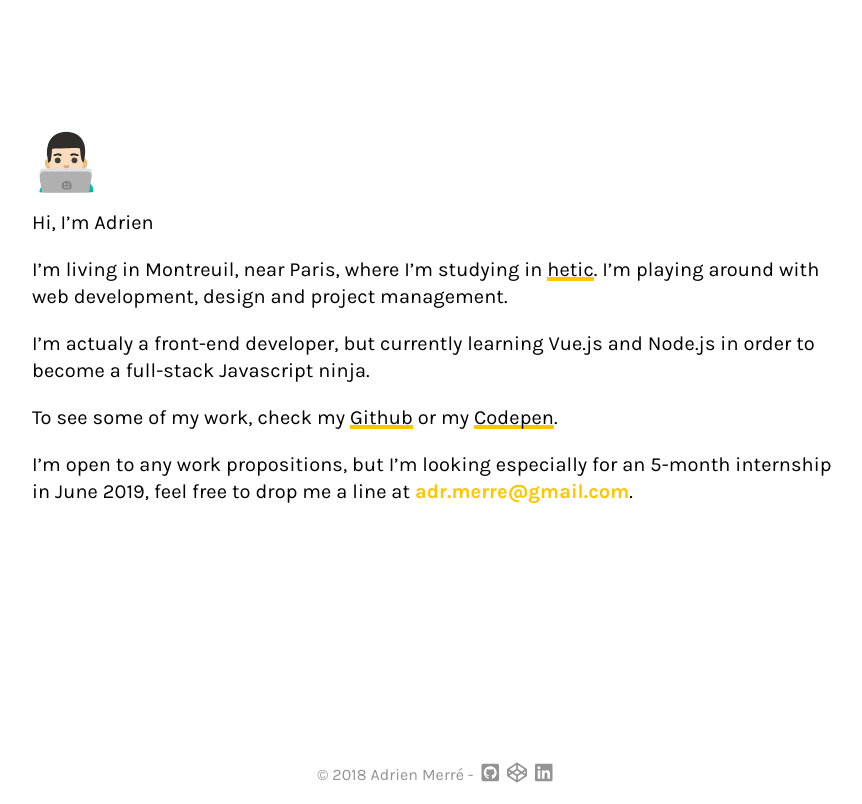
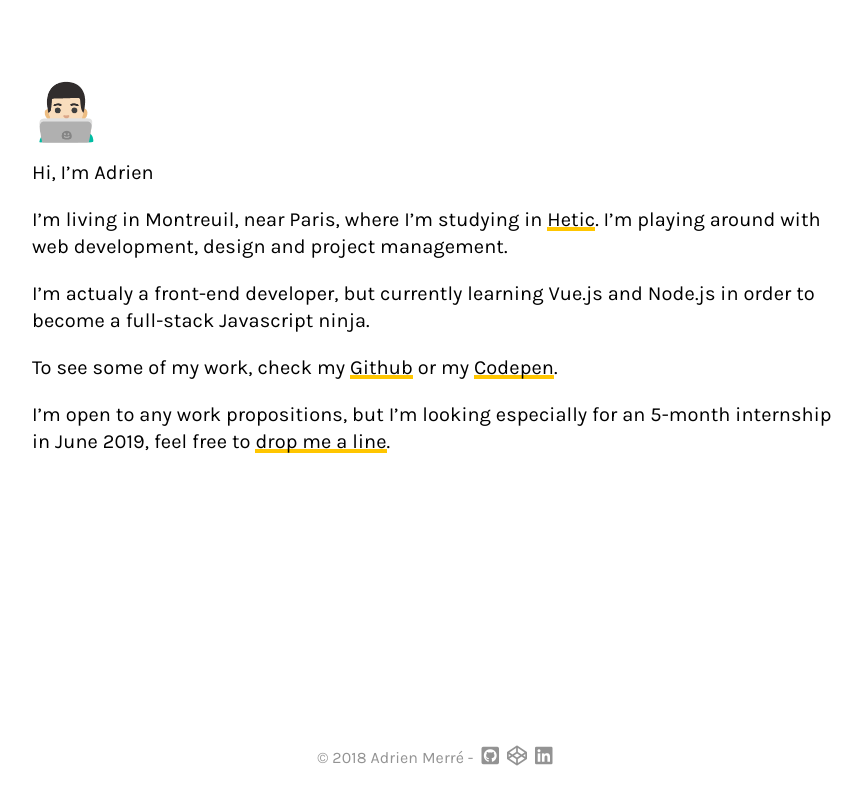
Before and after one commit to amerre/OUTDATED-Personal_website, a Vue app: page / in a window 1280 px wide. Shown: the whole page, without its empty margins (203-1065 px from the left). Built offline with nearby package versions, Linux system fonts and the light colour scheme.

Commit message:
🎨 Styling web version

```diff
--- a/src/App.vue
+++ b/src/App.vue
@@ -1,7 +1,7 @@
 <template>
-  <div id="app">
-    <TextBloc/>
-    <Footer/>
+  <div class="wrapper">
+    <appTextBloc/>
+    <appFooter/>
   </div>
 </template>
 
@@ -11,28 +11,23 @@ import Footer from "./components/Footer.vue";
 
 export default {
   name: "app",
-  data() {
-    return {
-      github: "https://github.com/amerre",
-      codepen: "https://codepen.io/adrizu/",
-      hetic: "https://www.hetic.net/formations/grande-ecole"
-    };
-  },
   components: {
-    TextBloc,
-    Footer
+    appTextBloc: TextBloc,
+    appFooter: Footer
   }
 };
 </script>
 
 <style lang="scss">
 @import "./scss/_variables.scss";
-#app {
+
+.wrapper {
   letter-spacing: 0.09px;
   font-family: "Karla", Helvetica, Arial, sans-serif;
   -webkit-font-smoothing: antialiased;
   -moz-osx-font-smoothing: grayscale;
   width: 810px;
-  margin: 150px auto auto auto;
+  position: relative;
+  margin: 100px auto auto auto;
 }
 </style>
--- a/src/components/Footer.vue
+++ b/src/components/Footer.vue
@@ -2,15 +2,27 @@
   <div class="wrapper">
     <p>
       © 2018 Adrien Merré -
-      <a :href="github" class="wrapper__links fab fa-github-square"></a>
-      <a :href="codepen" class="wrapper__links fab fa-codepen"></a>
-      <a :href="linkedin" class="wrapper__links fab fa-linkedin"></a>
+      <a
+        :href="github"
+        class="wrapper__links fab fa-github-square"
+        target="_blank"
+      ></a>
+      <a :href="codepen" class="wrapper__links fab fa-codepen" target="_blank"></a>
+      <a :href="linkedin" class="wrapper__links fab fa-linkedin" target="_blank"></a>
     </p>
   </div>
 </template>
 
 <script>
-export default {};
+export default {
+  data() {
+    return {
+      github: "https://github.com/amerre",
+      codepen: "https://codepen.io/adrizu/",
+      linkedin: "https://www.linkedin.com/in/adrienmerre/"
+    };
+  }
+};
 </script>
 
 <!-- Add "scoped" attribute to limit CSS to this component only -->
@@ -20,13 +32,17 @@ export default {};
   font-size: 16px;
   color: $third-color;
   text-align: center;
-  position: absolute;
-  bottom: 0;
   width: 810px;
   margin: auto;
+  height: 50px;
   .wrapper__links {
     font-size: 20px;
+    text-decoration: none;
+    color: $third-color;
     margin: 0px 4px;
+    &:hover {
+      color: $second-color;
+    }
   }
 }
 </style>
--- /dev/null
+++ b/src/components/HiddenText/ItsMe.vue
@@ -0,0 +1,23 @@
+<template>
+  <span class="wrapper">
+    <p>Yes, it’s definitely me</p>
+  </span>
+</template>
+
+<script>
+export default {};
+</script>
+
+<style scoped lang="scss">
+@import "../../scss/_variables.scss";
+.wrapper {
+  p {
+    position: absolute;
+    top: -90px;
+    left: 40px;
+    width: 200px;
+    transform: rotate(8deg);
+    font-size: 20px;
+  }
+}
+</style>
--- /dev/null
+++ b/src/components/HiddenText/YouWontRegret.vue
@@ -0,0 +1,20 @@
+<template>
+  <span class="wrapper">
+    <p>You won’t regret it 🔥</p>
+  </span>
+</template>
+
+<script>
+export default {};
+</script>
+
+<style scoped lang="scss">
+@import "../../scss/_variables.scss";
+.wrapper {
+  p {
+    box-sizing: border-box;
+    text-align: center;
+    margin-top: 30px;
+  }
+}
+</style>
--- a/src/components/Link.vue
+++ b/src/components/Link.vue
@@ -1,10 +1,18 @@
 <template>
-  <a href="http://google.fr">{{ linkText }}</a>
+  <a :href="linkUrl" target="_blank">{{ linkText }}</a>
 </template>
 
 <script>
 export default {
-  props: ["linkText"]
+  data() {
+    return {
+      selectedLink: this.linkText
+    };
+  },
+  props: {
+    linkText: String,
+    linkUrl: String
+  }
 };
 </script>
 
@@ -14,12 +22,11 @@ a {
   text-decoration: none;
   color: $first-color;
   background-position-y: 0;
-  display: inline;
   background: linear-gradient(180deg, $second-color, $second-color) no-repeat 0
     1.2rem;
   transition: background-position-y 0.15s ease-out;
-}
-a:hover {
-  background-position-y: 0;
+  &:hover {
+    background-position-y: 0;
+  }
 }
 </style>
--- a/src/components/TextBloc.vue
+++ b/src/components/TextBloc.vue
@@ -1,43 +1,71 @@
 <template>
   <div class="wrapper">
-    <span class="wrapper__emoji">👨🏻‍💻</span>
+    <transition name="fade">
+      <app-ItsMe v-if="hiddenText.itsMe"/>
+    </transition>
+    <span
+      class="wrapper__emoji"
+      @mouseover="hiddenText.itsMe = true"
+      @mouseleave="hiddenText.itsMe = false"
+    >👨🏻‍💻</span>
     <p>Hi, I’m Adrien</p>
     <p>I’m living in Montreuil, near Paris, where I’m studying in
-      <app-Link linkText="hetic"/>. I’m playing around with web development, design and project management.
+      <app-Link linkText="Hetic" :linkUrl="hetic"/>. I’m playing around with web development, design and project management.
     </p>
     <p>I’m actualy a front-end developer, but currently learning Vue.js and Node.js in order to become a full-stack Javascript ninja.</p>
     <p>To see some of my work, check my
-      <app-Link linkText="Github"/>&nbsp;or my
-      <app-Link linkText="Codepen"/>.
+      <app-Link linkText="Github" :linkUrl="github"/>&nbsp;or my
+      <app-Link linkText="Codepen" :linkUrl="codepen"/>.
     </p>
     <p>
-      I’m open to any work propositions, but I’m looking especially for an 5-month internship in June 2019, feel free to drop me a line at
-      <a
-        class="wrapper__bold"
-      >adr.merre@gmail.com</a>.
+      I’m open to any work propositions, but I’m looking especially for an 5-month internship in June 2019, feel free to
+      <span
+        @mouseover="hiddenText.wontRegret = true"
+        @mouseleave="hiddenText.wontRegret = false"
+      >
+        <app-Link linkText="drop me a line" :linkUrl="email"/>
+      </span>.
+      <transition name="fade">
+        <appWontRegret v-if="hiddenText.wontRegret"/>
+      </transition>
     </p>
-    <div class="wrapper__hidden">
-      <h1>Hello</h1>
-    </div>
   </div>
 </template>
 
 <script>
 import Link from "../components/Link.vue";
+import ItsMe from "../components/HiddenText/ItsMe.vue";
+import YouWontRegret from "../components/HiddenText/YouWontRegret.vue";
+
 export default {
   components: {
-    appLink: Link
+    appLink: Link,
+    appItsMe: ItsMe,
+    appWontRegret: YouWontRegret
+  },
+  data() {
+    return {
+      hetic: "https://www.hetic.net/formations/grande-ecole",
+      github: "https://github.com/amerre",
+      codepen: "https://codepen.io/adrizu/",
+      email: "mailto:adr.merre@gmail.com",
+      hiddenText: {
+        itsMe: false,
+        wontRegret: false
+      }
+    };
   }
 };
 </script>
 
-<!-- Add "scoped" attribute to limit CSS to this component only -->
 <style scoped lang="scss">
 @import "../scss/_variables.scss";
 .wrapper {
+  min-height: calc(100vh - 170px);
   line-height: 27px;
   .wrapper__emoji {
     font-size: 55px;
+    cursor: pointer;
   }
   p {
     font-size: 20px;
@@ -48,12 +76,14 @@ export default {
     text-decoration: none;
     color: $first-color;
   }
-  .wrapper__bold {
-    font-weight: bold;
-    color: $second-color;
-  }
-  .wrapper__hidden {
-    display: none;
-  }
+}
+
+.fade-enter-active,
+.fade-leave-active {
+  transition: opacity 0.5s;
+}
+.fade-enter,
+.fade-leave-to {
+  opacity: 0;
 }
 </style>
```
